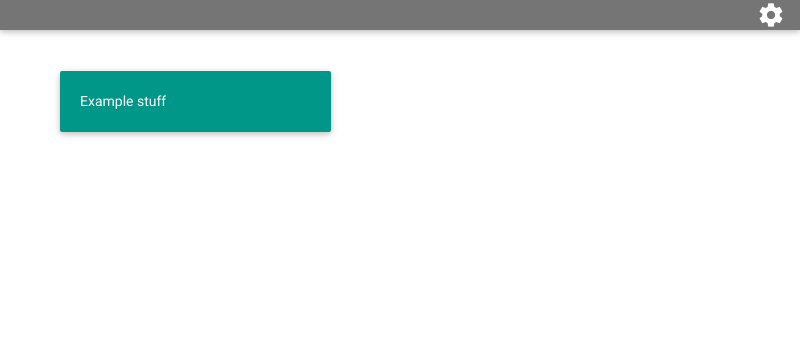
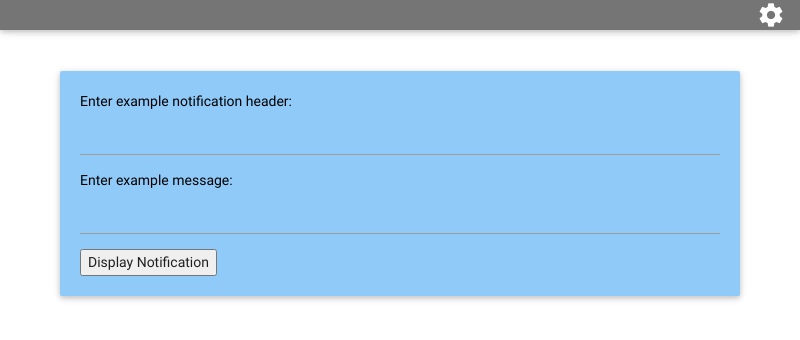
Before and after one commit to devedge/GitNow, an Electron app: page views/main.html in a window 800 px wide. Drawn offline with Linux system fonts and the light colour scheme.

```diff
--- a/views/main.html
+++ b/views/main.html
@@ -37,9 +37,17 @@
     <div class="container">
 
         <div class="row">
-            <div class="col s12 m5">
-                <div class="card-panel teal">
-                    <span class="white-text">Example stuff</span>
+            <div class="col s12">
+                <div class="card-panel blue lighten-3">
+                    <span class="black-text">Enter example notification header:</span>
+                    <br>
+                    <input type="text" id="notifhead" value=""></input>
+                    <br>
+                    <span class="black-text">Enter example message:</span>
+                    <br>
+                    <input type="text" id="exampleinput" value=""></input>
+                    <br>
+                    <button type="button" onclick="displayNotification()">Display Notification</button>
                 </div>
             </div>
         </div>
@@ -72,11 +80,13 @@
 
     <script type="text/javascript">
         const notifier = require('node-notifier');
+        const path = require('path');
 
         function displayNotification() {
             notifier.notify({
-                'title': document.getElementById("notifhead").value,
-                'message': document.getElementById("exampleinput").value
+                title: document.getElementById("notifhead").value,
+                message: document.getElementById("exampleinput").value,
+                icon: path.join(__dirname, 'exampleicon.jpg')
             });
         }
     </script>
```
